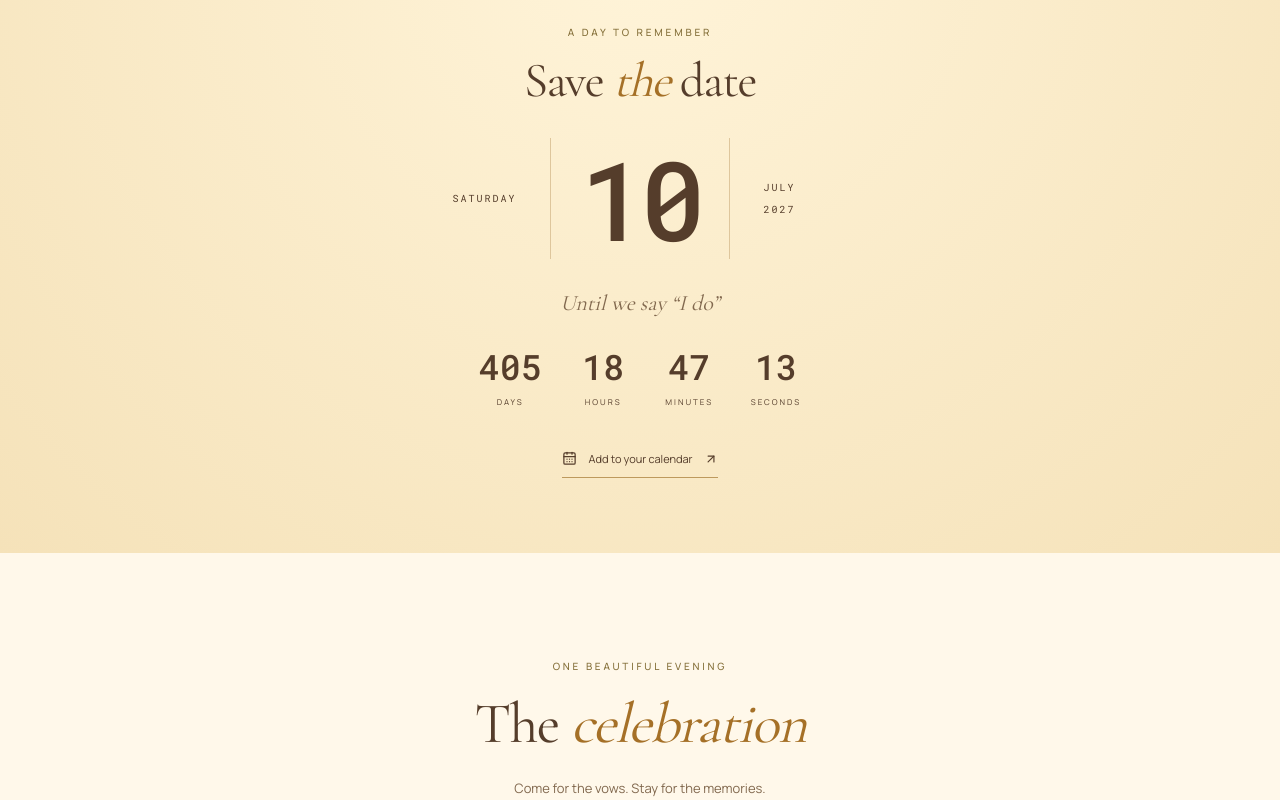
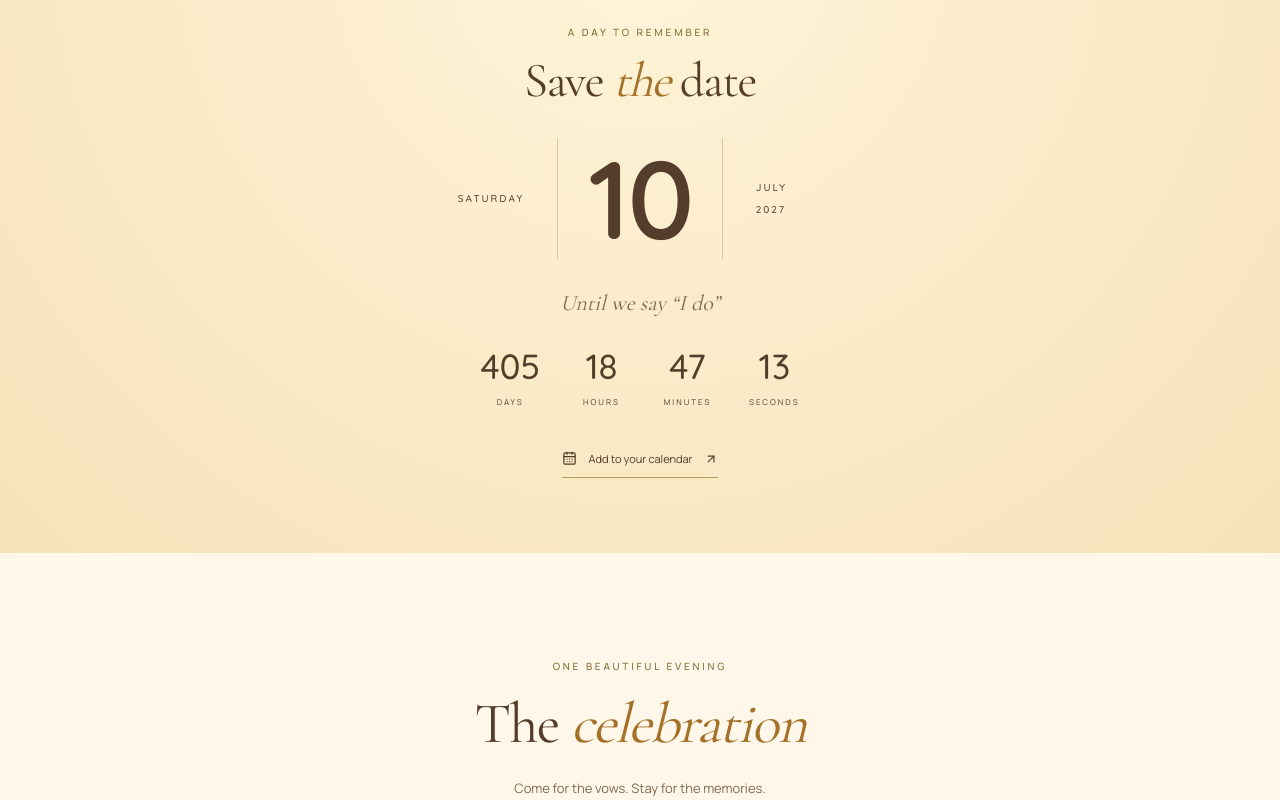
Before and after one commit to paneaktae/wedding-card, a Next.js app: page / in a window 1280 px wide. Shown: the part 1540-2340 px from the top of the page. Built offline with nearby package versions, Linux system fonts and the light colour scheme.

Commit message:
Soften wedding numerals with rounded Quicksand typeface

```diff
--- a/src/app/globals.css
+++ b/src/app/globals.css
@@ -1546,17 +1546,17 @@ input[type="radio"] {
 .rsvp-form-wrap { box-shadow:0 10px 35px #a8741c08; }
 @media(max-width:600px) { .hero-sunflower{width:105px;height:155px;right:-15px;bottom:20px;opacity:.5;} .intro-leaf{opacity:.4;} }
 
-/* Consistent, upright numerals with a distinct flag and baseline on 1. */
+/* Soft, rounded numerals for the warm wedding palette. */
 .hero-date, .date-display, .date-display strong, .countdown strong,
 .ceremony-card .ceremony-date, .ceremony-card .ceremony-time, .timezone,
 .schedule-item time, .story-year, .guest-count button,
 .contact-links a[href^="tel:"], .footer .kicker, .lightbox-controls p {
-  font-family:var(--font-numbers), "Courier New", monospace;
+  font-family:var(--font-numbers), "Trebuchet MS", sans-serif;
   font-variant-numeric:lining-nums tabular-nums;
   font-style:normal;
   font-weight:400;
 }
-.date-display strong { font-weight:500; letter-spacing:-.06em; }
+.date-display strong { font-weight:600; letter-spacing:-.025em; }
 .countdown strong, .story-year, .guest-count button { font-weight:500; }
 
 @media(max-width:600px){ .date-display strong{font-size:76px;padding:0 14px;} .story-year{font-size:25px;} }
--- a/src/app/layout.tsx
+++ b/src/app/layout.tsx
@@ -1,5 +1,5 @@
 import type { Metadata } from "next";
-import { Cormorant_Garamond, Manrope, Noto_Sans_Thai, Roboto_Mono } from "next/font/google";
+import { Cormorant_Garamond, Manrope, Noto_Sans_Thai, Quicksand } from "next/font/google";
 import "./globals.css";
 import { weddingConfig as w, eventDateParts } from "@/config/wedding";
 const serif = Cormorant_Garamond({
@@ -9,7 +9,7 @@ const serif = Cormorant_Garamond({
   variable: "--font-serif",
 });
 const sans = Manrope({ subsets: ["latin"], variable: "--font-sans" });
-const numbers = Roboto_Mono({ subsets: ["latin"], weight: ["400", "500"], variable: "--font-numbers" });
+const numbers = Quicksand({ subsets: ["latin"], weight: ["500", "600"], variable: "--font-numbers" });
 const thai = Noto_Sans_Thai({
   subsets: ["thai"],
   weight: ["300", "400", "500"],
```
